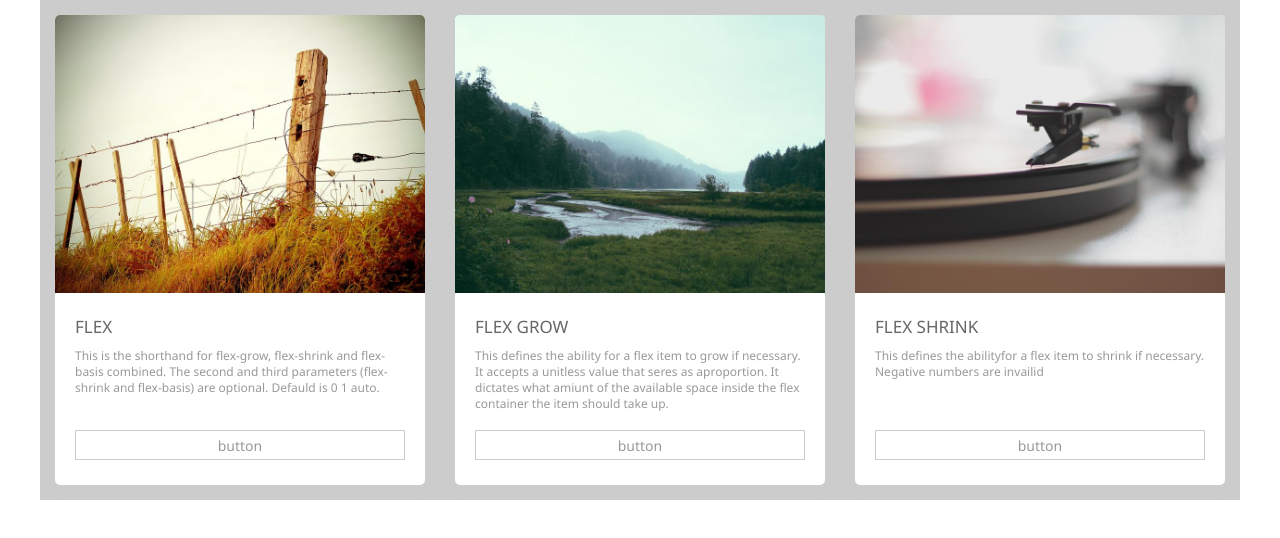
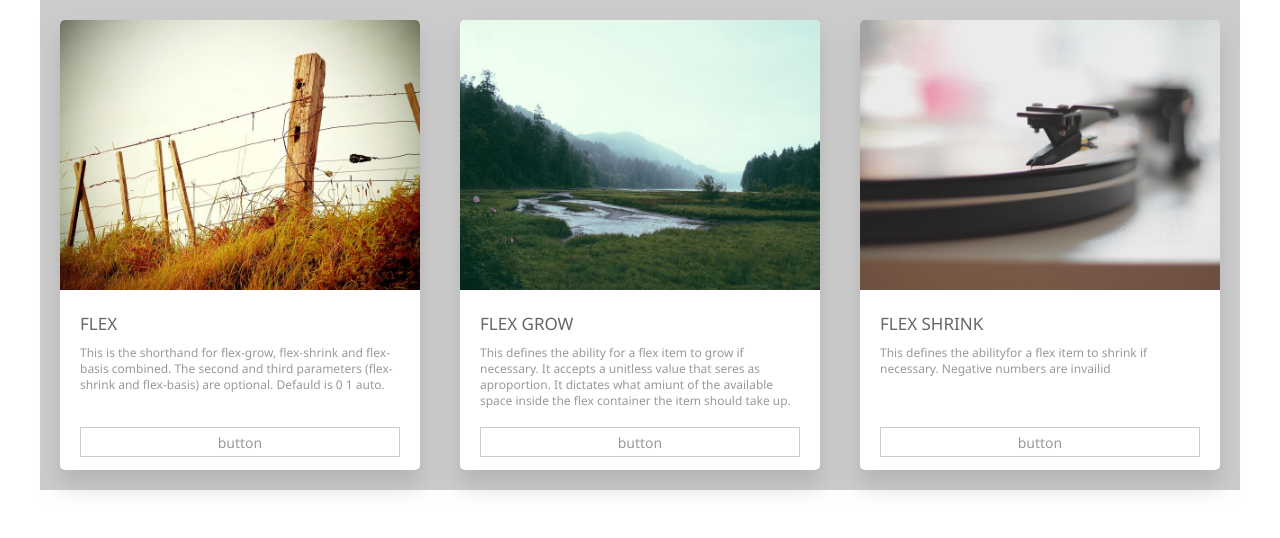
Before and after one commit to kingphong12/studyReactJs, a plain HTML site: page unit 5/example 1/cartLayout.html in a window 1280 px wide. Drawn offline with Linux system fonts and the light colour scheme.

Commit message:
update edit exLayout1

```diff
--- a/unit 5/example 1/css/exLayout1.css
+++ b/unit 5/example 1/css/exLayout1.css
@@ -11,18 +11,22 @@
 }
 .row {
     display: flex;
+    align-items: stretch;
+    justify-content: flex-start;
+    background-color: #cccccc;
 }
 .row__col-4 {
     position: relative;
-    width: calc(4/12 * 100%);
-    background-color: #cccccc;
+    margin: 20px 20px;
+    width: calc(4/12 * 100% - 40px);
+    min-height: 450px;
 }
 .row__list {
     width: 100%;
-    height: 500px;
-    border: 15px solid #cccccc;
-    border-radius: 20px;
+    height: 100%;
+    border-radius: 5px;
     background-color: #ffffff;
+    box-shadow: 0 15px 22px rgba(159, 158, 158, 0.5);
 }
 .row__list-img {
     width: 100%;
```
Also changed, not shown: unit 5/example 1/cartLayout.html (line endings or trailing spaces).
